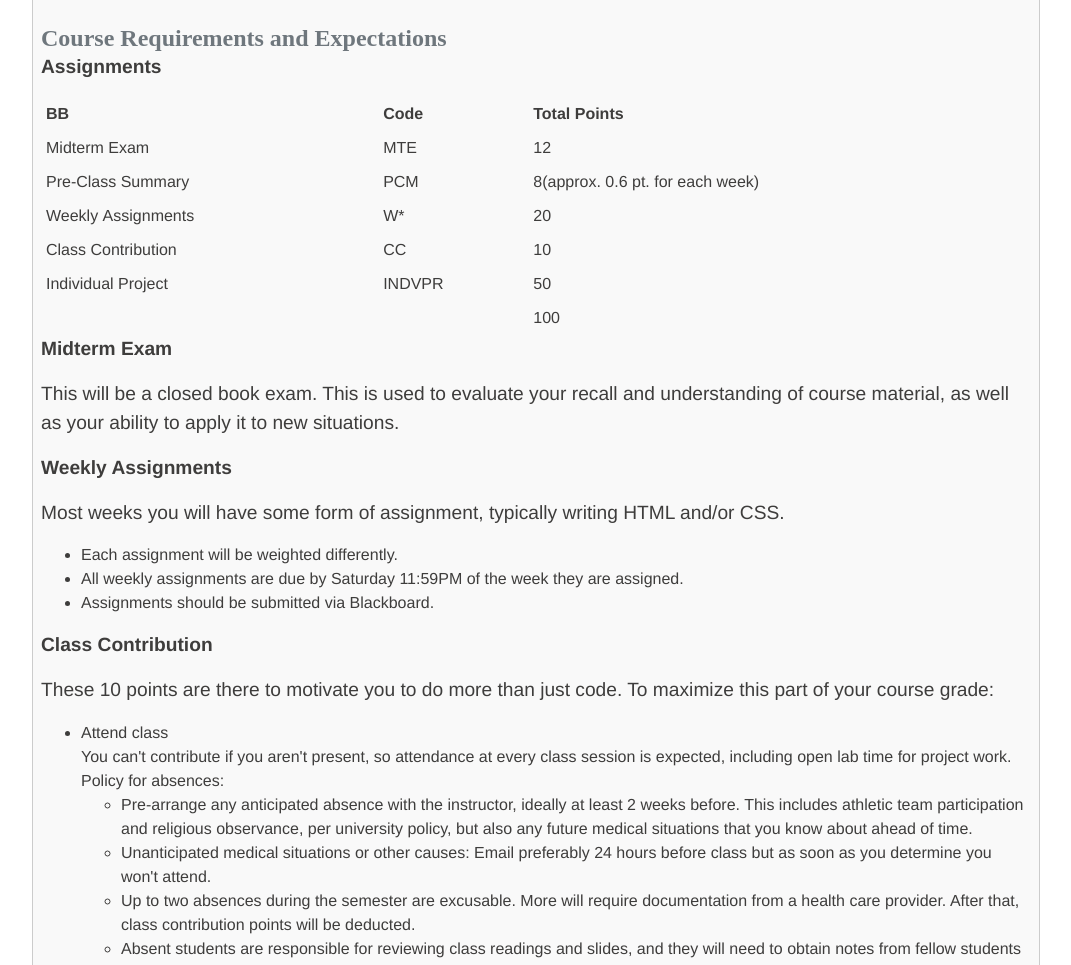
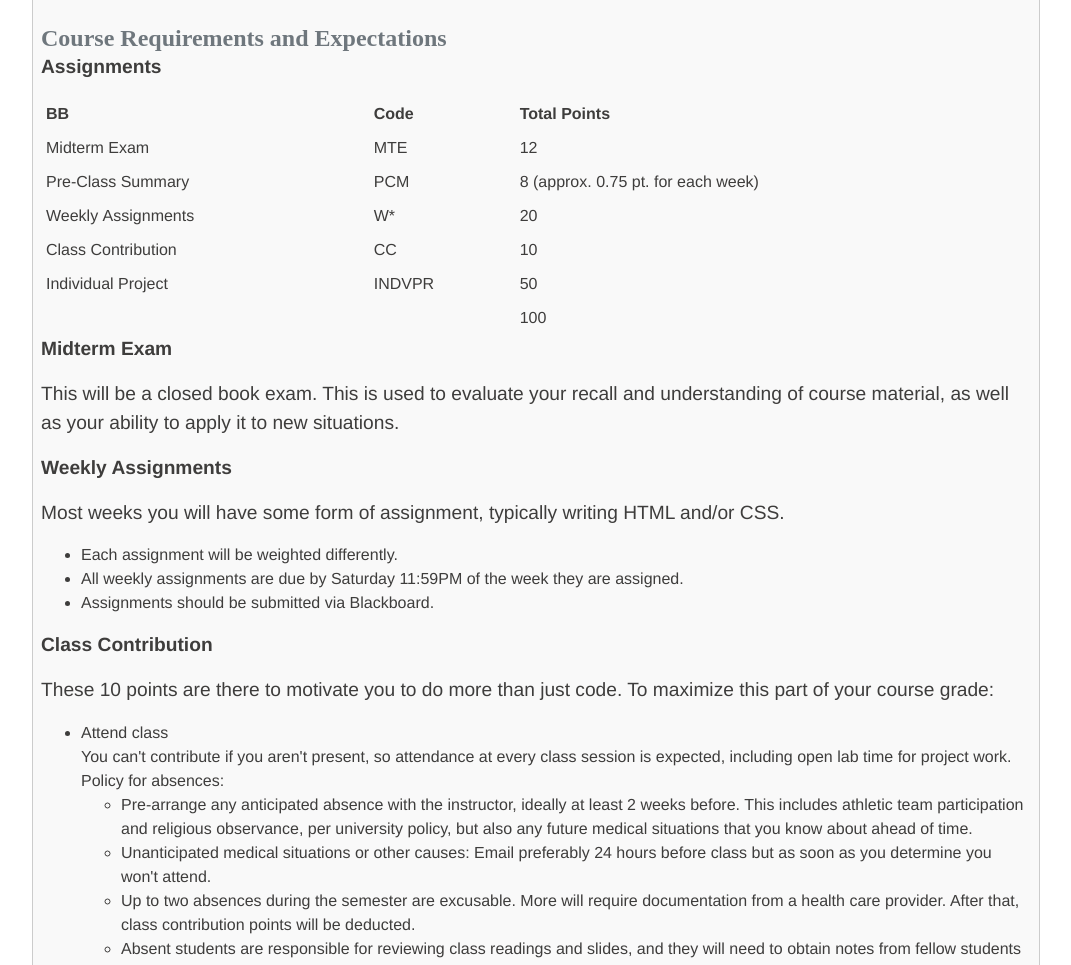
Before and after one commit to atkaphley/fall-2020, a plain HTML site: page syllabus.html in a window 1280 px wide. Shown: the part 868-1833 px from the top of the page, without its empty margins (104-1175 px from the left). Drawn offline with nearby package versions, Linux system fonts and the light colour scheme.

Commit message:
Update syllabus.html

```diff
--- a/syllabus.html
+++ b/syllabus.html
@@ -101,7 +101,7 @@
         <tr>
         <td>Pre-Class&nbsp;Summary</td>
         <td>PCM</td>
-        <td>8(approx. 0.6 pt. for each week)</td>
+        <td>8 (approx. 0.75 pt. for each week)</td>
         <tr>
         <td>Weekly&nbsp;Assignments</td>
         <td>W*</td>
```
